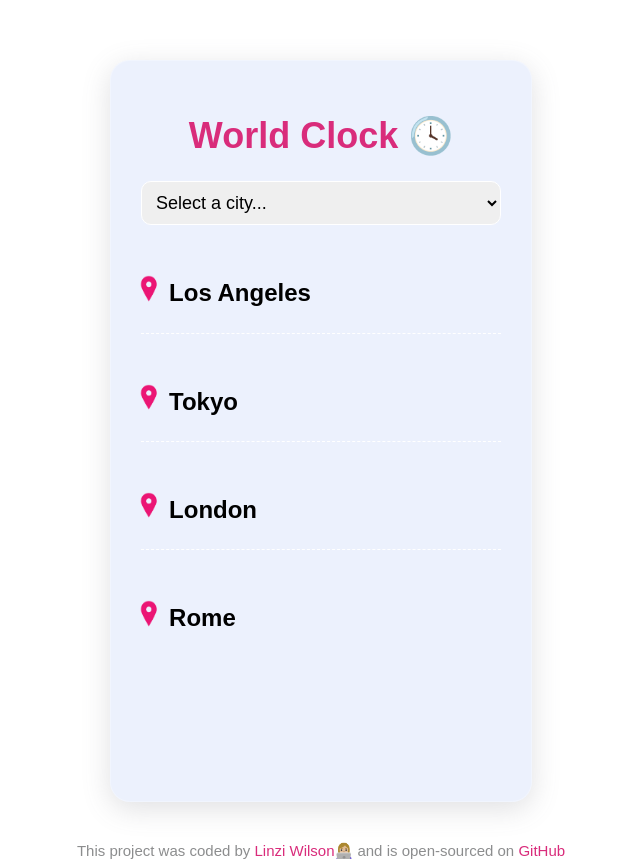
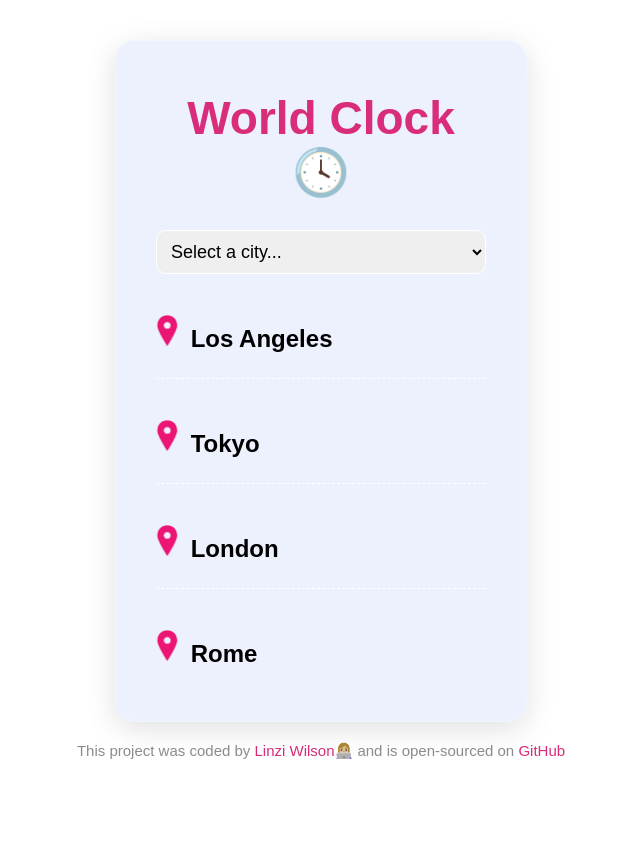
Before and after one commit to xiwilson/xiworldclock, a plain HTML site: page index.html in a window 1280 px wide. Shown: the whole page, without its empty margins (319-959 px from the left). After the commit the page ends 800 px from the top, so only its background shows below. Drawn offline with nearby package versions, Linux system fonts and the light colour scheme; a script that the page names is missing.

Commit message:
Finalised project

```diff
--- a/css/style.css
+++ b/css/style.css
@@ -7,30 +7,31 @@ body {
   font-family: Arial, Helvetica, sans-serif;
 }
 .container {
-  max-width: 360px;
-  height: 680px;
-  margin: 60px auto;
+  max-width: 330px;
+  height: 600px;
+  margin: 40px auto;
   background: #ecf1fd;
-  padding: 30px;
+  padding: 40px;
   box-shadow: 0px 7px 29px 0px rgba(100, 100, 111, 0.2);
   border-radius: 20px;
   backdrop-filter: blur(10px);
   border: 1px solid #ffffff42;
 }
 .pindrop {
-  max-width: 8%;
+  max-width: 10%;
   height: auto;
   margin-left: -5px;
 }
 h1 {
   text-align: center;
   font-family: Arial, Helvetica, sans-serif;
-  font-size: 36px;
+  font-size: 46px;
   color: #d92c7b;
+  margin-top: 10px;
 }
 .city {
   display: flex;
-  margin: 30px 0;
+  margin: 20px 0px 20px 0px;
   justify-content: space-between;
   padding: 20px 0px 20px 0px;
   border-bottom: 1px dashed rgb(255, 255, 255);
@@ -45,18 +46,20 @@ h2 {
 .date {
   opacity: 0.5;
   line-height: 30px;
+  font-size: 17px;
 }
 .time {
   font-size: 30px;
   font-weight: bold;
   color: #d92c7b;
-  margin-right: 30px;
+  display: inline-flex;
+  align-items: center;
 }
 .time small {
   font-size: 16px;
   vertical-align: middle;
   opacity: 70%;
-  margin-right: 20px;
+  margin-left: 10px;
 }
 select {
   display: block;
--- a/javascript/index.js
+++ b/javascript/index.js
@@ -11,7 +11,7 @@ function updateTime() {
       "h:mm:ss [<small>]A<[/small>]"
     );
   }
-}
+
   // Tokyo
   let tokyoElement = document.querySelector("#tokyo");
   if (tokyoElement) {
@@ -20,7 +20,9 @@ if (tokyoElement) {
     let tokyoTime = moment().tz("Asia/Tokyo");
 
     tokyoDateElement.innerHTML = moment().format("MMMM Do YYYY");
-  tokyoTimeElement.innerHTML = tokyoTime.format("h:mm:ss [<small>]A<[/small>]");
+    tokyoTimeElement.innerHTML = tokyoTime.format(
+      "h:mm:ss [<small>]A<[/small>]"
+    );
   }
 
   // London
@@ -35,6 +37,7 @@ if (londonElement) {
       "h:mm:ss [<small>]A<[/small>]"
     );
   }
+
   // Rome
   let romeElement = document.querySelector("#rome");
   if (romeElement) {
@@ -45,7 +48,7 @@ if (romeElement) {
     romeDateElement.innerHTML = moment().format("MMMM Do YYYY");
     romeTimeElement.innerHTML = romeTime.format("h:mm:ss [<small>]A<[/small>]");
   }
-
+}
 function updateCity(event) {
   let cityTimeZone = event.target.value;
   if (cityTimeZone === "current") {
@@ -56,11 +59,12 @@ function updateCity(event) {
   let citiesElement = document.querySelector("#cities");
   citiesElement.innerHTML = `
 <div class="city">
+<img class="pindrop" src="./css/pindrop.png" alt=" ${cityName} image" style="width: 26px; height: 22px; margin-right: -55px;">
 <div>
 <h2>${cityName}</h2>
 <div class="date">${cityTime.format("MMMM Do YYYY")}</div>
 </div>
-<div class="time">${cityTime.format("h:mm:ss")} <small>${cityTime.format(
+<div class="time"> ${cityTime.format("h:mm:ss")} <small>${cityTime.format(
     "A"
   )}</small></div>
 </div>
```
Also changed, not shown: index.html (+0 -1 lines). Lines whose indentation alone changed are shown as unchanged.
